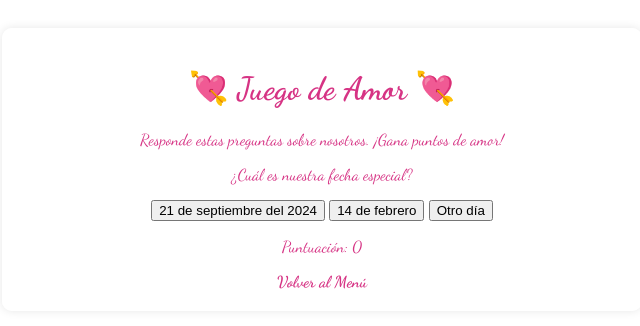
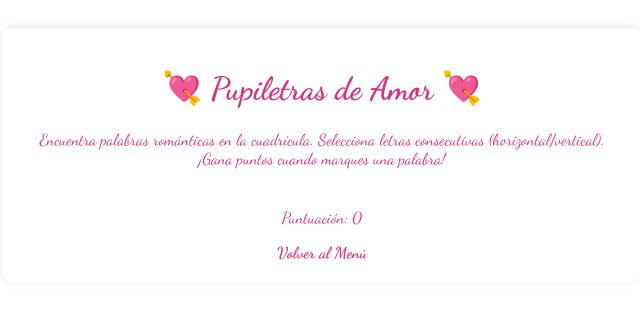
Before and after one commit to Young-Alf/SanValentinSite, a plain HTML site: page juego.html in a window 1280 px wide. Shown: the whole page, without its empty margins (318-958 px from the left). Drawn offline with Linux system fonts and the light colour scheme.

Commit message:
Update juego.html

```diff
--- a/juego.html
+++ b/juego.html
@@ -7,15 +7,11 @@
 </head>
 <body>
     <div class="section-container">
-        <h1>💘 Juego de Amor 💘</h1>
-        <p>Responde estas preguntas sobre nosotros. ¡Gana puntos de amor!</p>
-        <div id="quiz">
-            <p id="question"></p>
-            <button onclick="answer(0)">Opción 1</button>
-            <button onclick="answer(1)">Opción 2</button>
-            <button onclick="answer(2)">Opción 3</button>
-        </div>
+        <h1>💘 Pupiletras de Amor 💘</h1>
+        <p>Encuentra palabras románticas en la cuadrícula. Selecciona letras consecutivas (horizontal/vertical). ¡Gana puntos cuando marques una palabra!</p>
+        <div id="grid" class="grid"></div>
         <p id="score">Puntuación: 0</p>
+        <p id="message"></p>
         <a href="menu.html">Volver al Menú</a>
     </div>
     <script src="script.js"></script>
```
